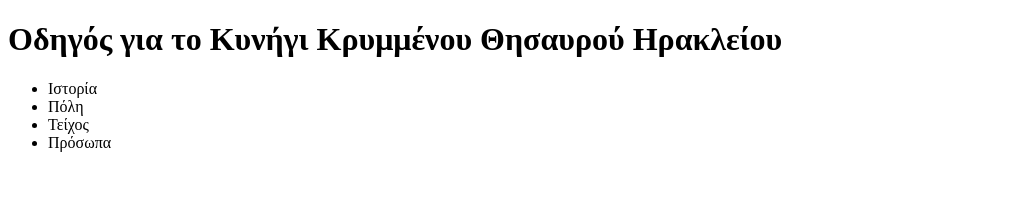
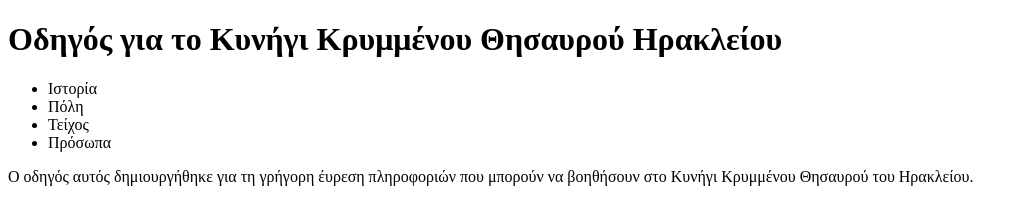
Before and after one commit to akimo13/treasure-hunt, a plain HTML site: page index.html in a window 1280 px wide. Shown: the whole page, without its empty margins (0-1028 px from the left). Drawn offline with Linux system fonts and the light colour scheme.

Commit message:
description paragraph

```diff
--- a/index.html
+++ b/index.html
@@ -19,7 +19,12 @@
         </ul>
       </nav>
     </header>
-    <main class=""></main>
+    <main class="">
+      <p>
+        Ο οδηγός αυτός δημιουργήθηκε για τη γρήγορη έυρεση πληροφοριών που
+        μπορούν να βοηθήσουν στο Κυνήγι Κρυμμένου Θησαυρού του Ηρακλείου.
+      </p>
+    </main>
     <footer class=""></footer>
   </body>
   <script src="app.js"></script>
```
